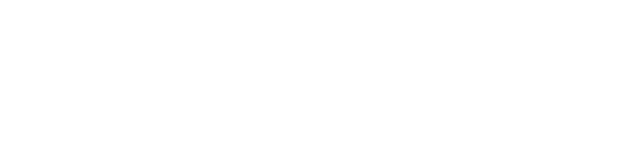
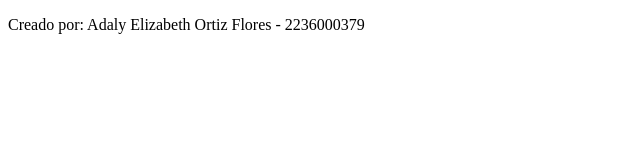
Before and after one commit to adalyor/mi_sitio_web, a plain HTML site: page index.html in a window 1280 px wide. Shown: the whole page, without its empty margins (0-640 px from the left). Drawn offline with Linux system fonts and the light colour scheme.

Commit message:
Agregado nombre y matrícula

```diff
--- a/index.html
+++ b/index.html
@@ -6,6 +6,6 @@
     <title>Document</title>
 </head>
 <body>
-
+    <p>Creado por: Adaly Elizabeth Ortiz Flores - 2236000379</p>
 </body>
 </html>
```
